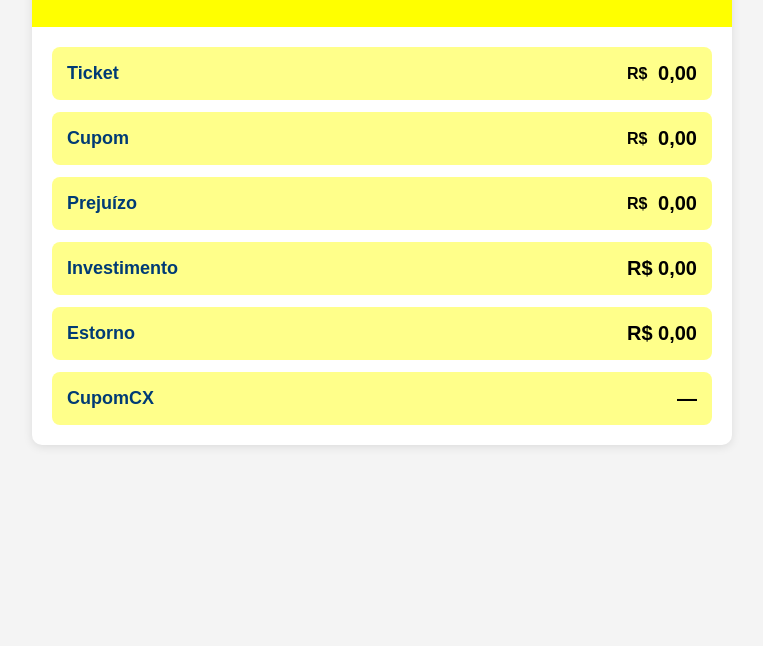
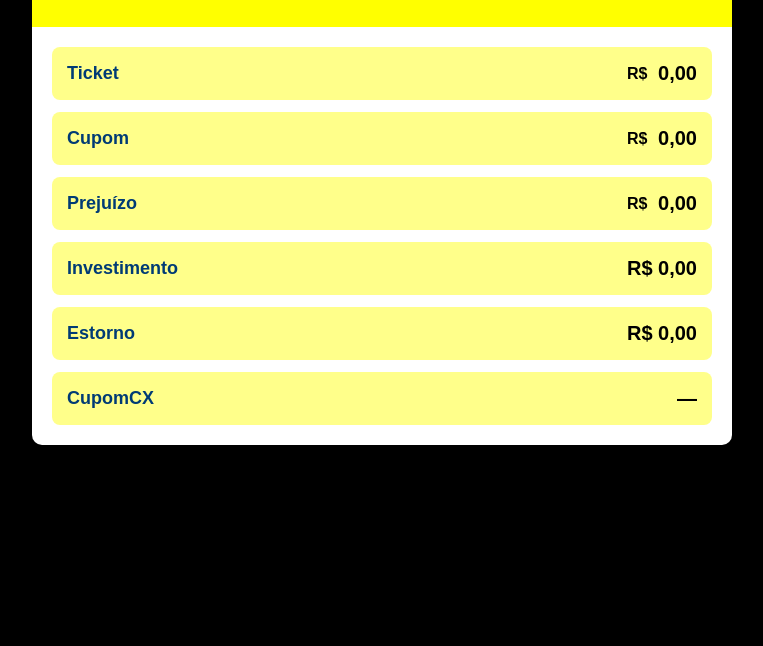
Before and after one commit to gabbosan/ZD, a plain HTML site: page index.html in a window 1280 px wide. Shown: the part 154-800 px from the top of the page, without its empty margins (258-1021 px from the left). Drawn offline with Linux system fonts and the light colour scheme.

Commit message:
Change body background color to black
Updated the background color of the body to black.

```diff
--- a/index.html
+++ b/index.html
@@ -16,7 +16,7 @@
 
 body{
     font-family:Arial,sans-serif;
-    background:#f4f4f4;
+    background:#000;
     padding:20px;
 }
 
```
